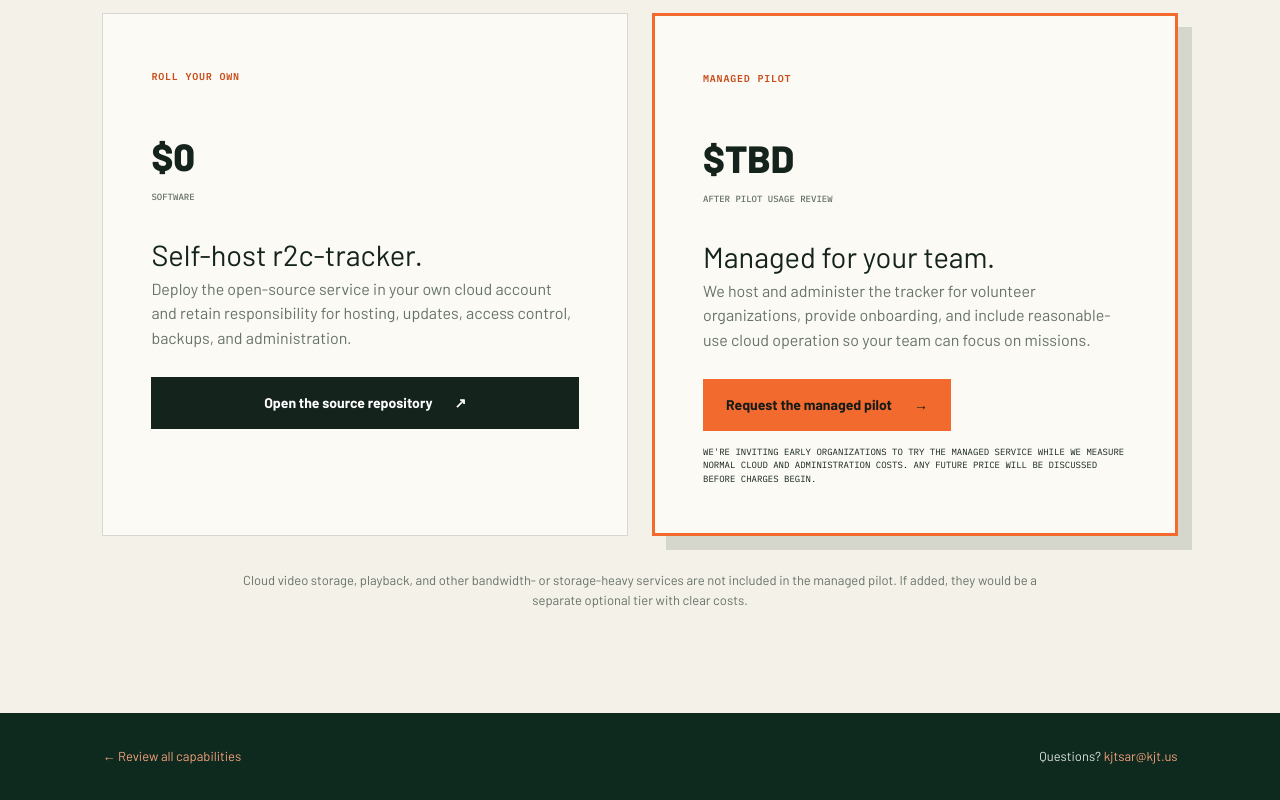
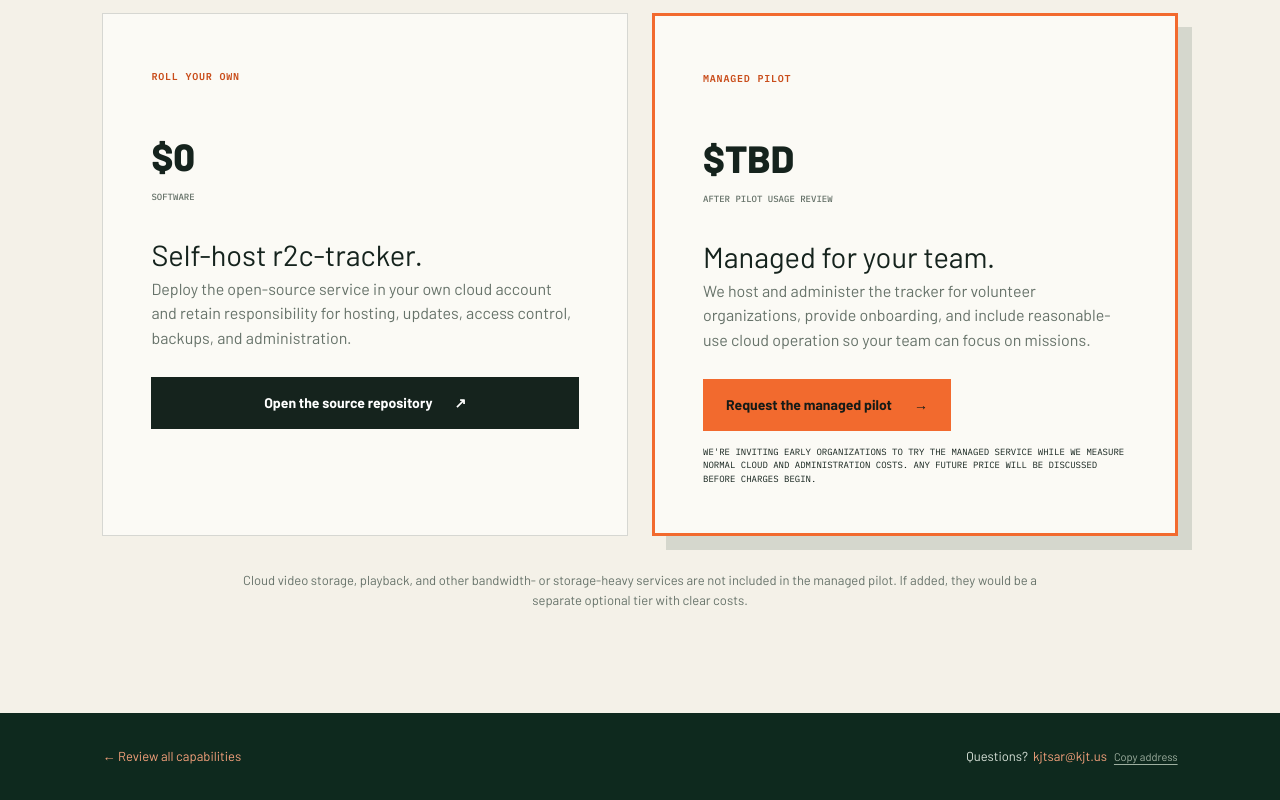
Before and after one commit to kjtsar/rid2caltopo_website, a Next.js app: page /tracker in a window 1280 px wide. Shown: the part 1578-2378 px from the top of the page. Built offline with nearby package versions, Linux system fonts and the light colour scheme.

Commit message:
Fix capability link layout and email fallback

```diff
--- /dev/null
+++ b/app/components/EmailContact.tsx
@@ -0,0 +1,21 @@
+"use client";
+
+import { useState } from "react";
+
+export function EmailContact({ email }: { email: string }) {
+  const [copied, setCopied] = useState(false);
+
+  async function copyAddress() {
+    await navigator.clipboard.writeText(email);
+    setCopied(true);
+  }
+
+  return (
+    <span className="email-contact">
+      <a href={`mailto:${email}`}>{email}</a>
+      <button type="button" onClick={copyAddress}>
+        {copied ? "Copied" : "Copy address"}
+      </button>
+    </span>
+  );
+}
--- a/app/globals.css
+++ b/app/globals.css
@@ -561,12 +561,18 @@ h1 em {
   color: #d8e2d9;
 }
 
-.capability-list li > span {
+.capability-list .capability-check {
   color: var(--orange-dark);
   font-weight: 800;
 }
 
-.tracker-panel .capability-list li > span {
+.capability-list .capability-copy {
+  color: inherit;
+  font-weight: inherit;
+  min-width: 0;
+}
+
+.tracker-panel .capability-list .capability-check {
   color: #f5a17c;
 }
 
@@ -1011,6 +1017,30 @@ footer {
   font-size: 14px;
 }
 
+.email-contact {
+  align-items: baseline;
+  display: inline-flex;
+  flex-wrap: wrap;
+  gap: 7px;
+}
+
+.email-contact button {
+  background: none;
+  border: 0;
+  color: #9fb0a1;
+  cursor: pointer;
+  font: inherit;
+  font-size: 11px;
+  padding: 0;
+  text-decoration: underline;
+  text-underline-offset: 3px;
+}
+
+.email-contact button:hover,
+.email-contact button:focus-visible {
+  color: #f5a17c;
+}
+
 .footer-bottom {
   border-top: 1px solid rgba(255, 255, 255, 0.16);
   color: #7d9681;
@@ -1606,6 +1636,13 @@ footer {
   color: #f5a17c;
 }
 
+.info-contact {
+  align-items: baseline;
+  display: inline-flex;
+  flex-wrap: wrap;
+  gap: 5px;
+}
+
 @media (max-width: 800px) {
   .capability-overview,
   .mechanics-grid,
--- a/app/page.tsx
+++ b/app/page.tsx
@@ -2,6 +2,7 @@ import type { Metadata } from "next";
 import Link from "next/link";
 import { headers } from "next/headers";
 import { CalTopoTeamsLink, CalTopoTeamsText } from "./components/CalTopoTeamsLink";
+import { EmailContact } from "./components/EmailContact";
 
 type SiteMode = "community" | "managed";
 
@@ -298,8 +299,10 @@ export default async function Home({ searchParams }: PageProps) {
             <ul className="capability-list">
               {freeCapabilities.map((capability) => (
                 <li key={capability}>
-                  <span aria-hidden="true">✓</span>
-                  <CalTopoTeamsText text={capability} />
+                  <span className="capability-check" aria-hidden="true">✓</span>
+                  <span className="capability-copy">
+                    <CalTopoTeamsText text={capability} />
+                  </span>
                 </li>
               ))}
               <li>
@@ -529,7 +532,7 @@ export default async function Home({ searchParams }: PageProps) {
           </div>
           <div>
             <strong>CONNECT</strong>
-            <a href={`mailto:${contactEmail}`}>{contactEmail}</a>
+            <EmailContact email={contactEmail} />
             <Link href="/managed-pilot">Managed pilot</Link>
             <a href="#testing">Become a tester</a>
           </div>
--- a/app/tracker/page.tsx
+++ b/app/tracker/page.tsx
@@ -1,5 +1,6 @@
 import type { Metadata } from "next";
 import Link from "next/link";
+import { EmailContact } from "../components/EmailContact";
 
 const contactEmail = "kjtsar@kjt.us";
 
@@ -78,7 +79,7 @@ export default function TrackerPage() {
 
       <footer className="info-footer">
         <a href="/capabilities">← Review all capabilities</a>
-        <span>Questions? <a href={`mailto:${contactEmail}`}>{contactEmail}</a></span>
+        <span className="info-contact">Questions? <EmailContact email={contactEmail} /></span>
       </footer>
     </main>
   );
--- a/vite.config.ts
+++ b/vite.config.ts
@@ -14,7 +14,7 @@ const isCodexSeatbeltSandbox = process.env.CODEX_SANDBOX === "seatbelt";
 const localBindingConfig = {
   name: "rid2caltopo-site",
   main: "./worker/index.ts",
-  compatibility_date: "2026-08-01",
+  compatibility_date: "2026-05-22",
   compatibility_flags: ["nodejs_compat"],
   workers_dev: false,
   routes: [
```
Also changed, not shown: 1 other file (tests, documents, lock files or other folders).
